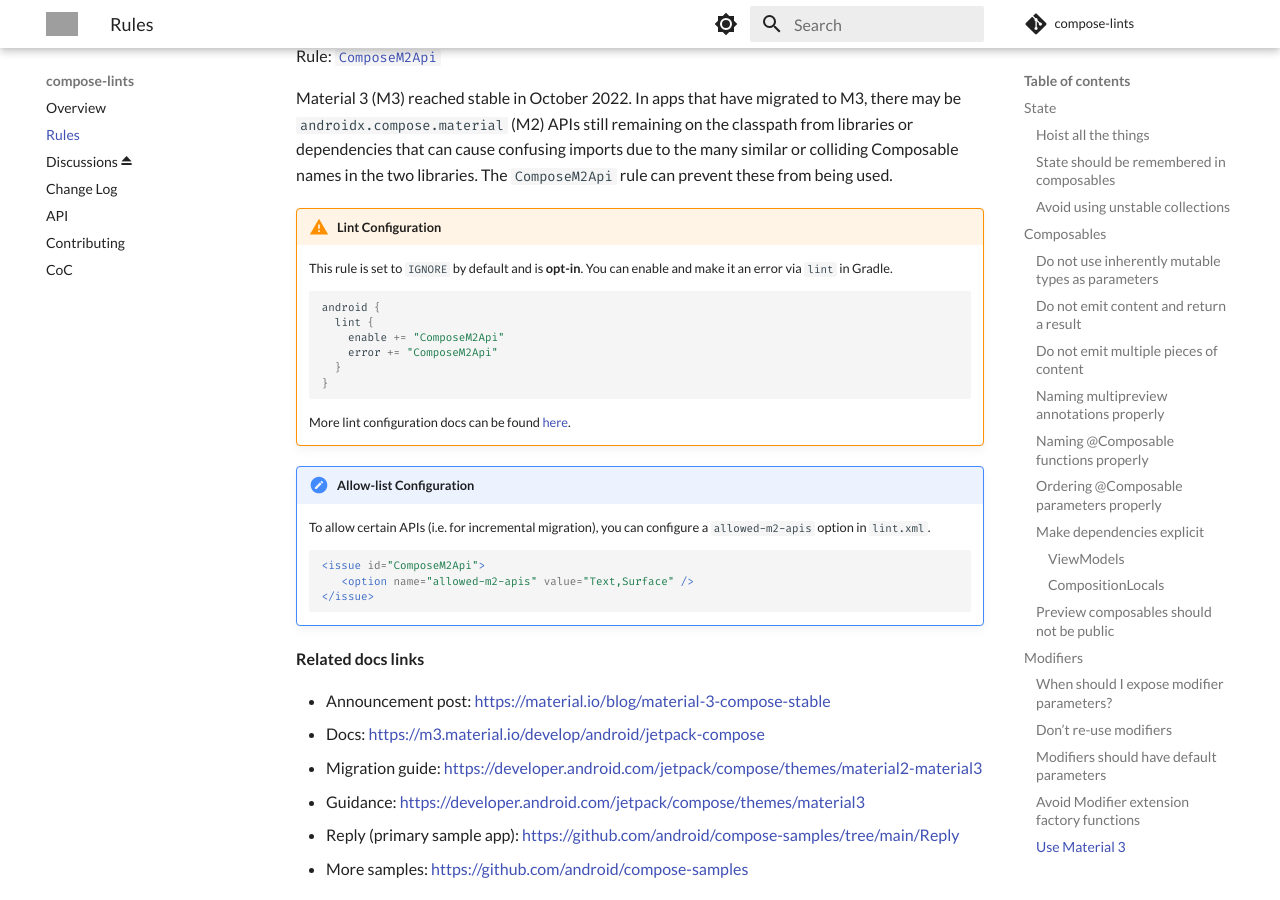
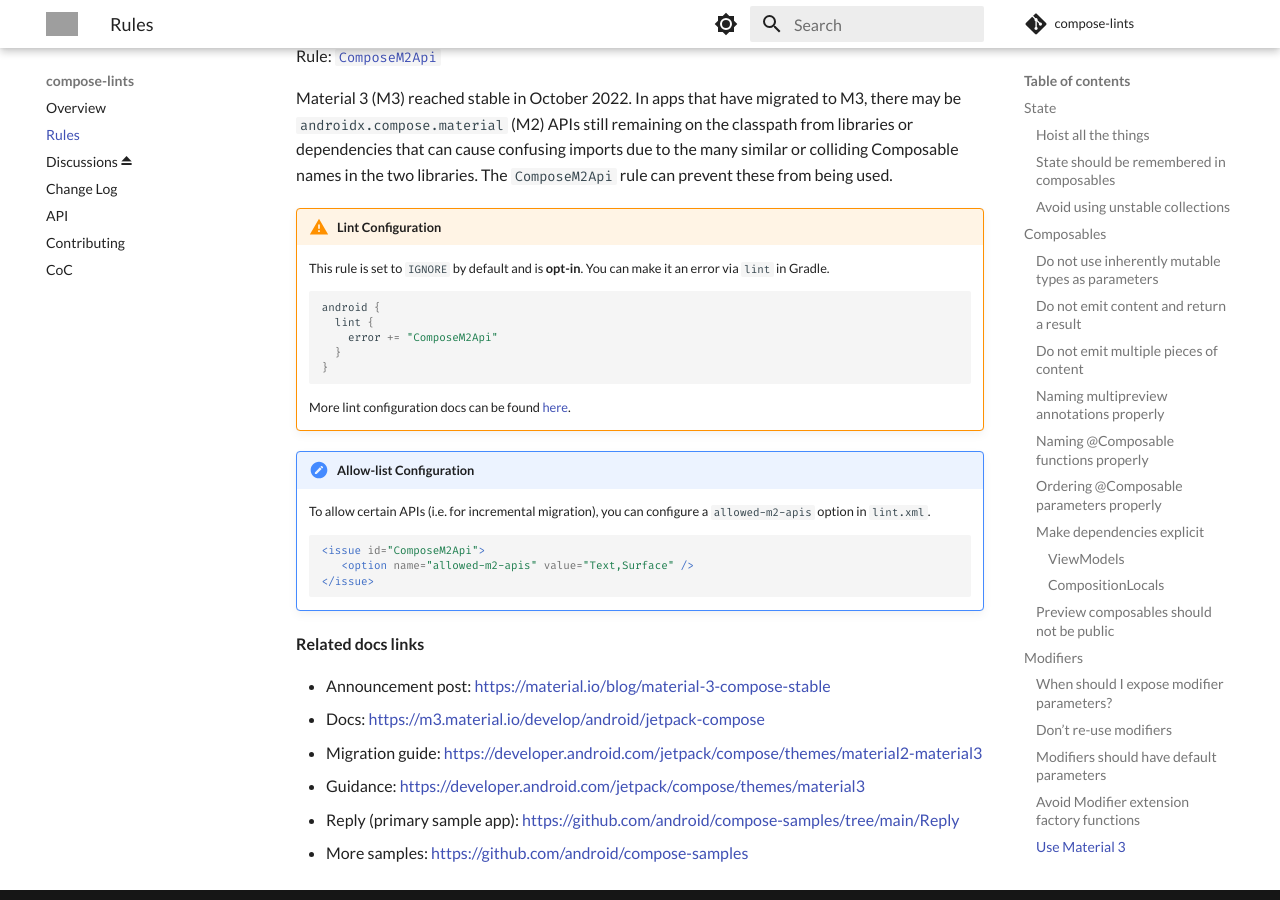
Before and after one commit to slackhq/compose-lints, an MkDocs documentation site: the page built from docs/rules.md, in a window 1280 px wide and 900 px high, scrolled down 8174 px. Built offline with MkDocs 1.6.1 and Material for MkDocs 9.7.7, drawn with Linux system fonts in a browser that asks for light colours; comment, search, counter and statistics services are not loaded; grey boxes are pictures that could not be loaded.

Commit message:
Fix doc - enable isn't necessary

````diff
--- a/docs/rules.md
+++ b/docs/rules.md
@@ -302,11 +302,10 @@ Rule: [`ComposeM2Api`](https://github.com/slackhq/compose-lints/blob/main/compos
 Material 3 (M3) reached stable in October 2022. In apps that have migrated to M3, there may be `androidx.compose.material` (M2) APIs still remaining on the classpath from libraries or dependencies that can cause confusing imports due to the many similar or colliding Composable names in the two libraries. The `ComposeM2Api` rule can prevent these from being used.
 
 !!! warning "Lint Configuration"
-    This rule is set to `IGNORE` by default and is **opt-in**. You can enable and make it an error via `lint` in Gradle.
+    This rule is set to `IGNORE` by default and is **opt-in**. You can make it an error via `lint` in Gradle.
     ```kotlin
     android {
       lint {
-        enable += "ComposeM2Api"
         error += "ComposeM2Api"
       }
     }
````
